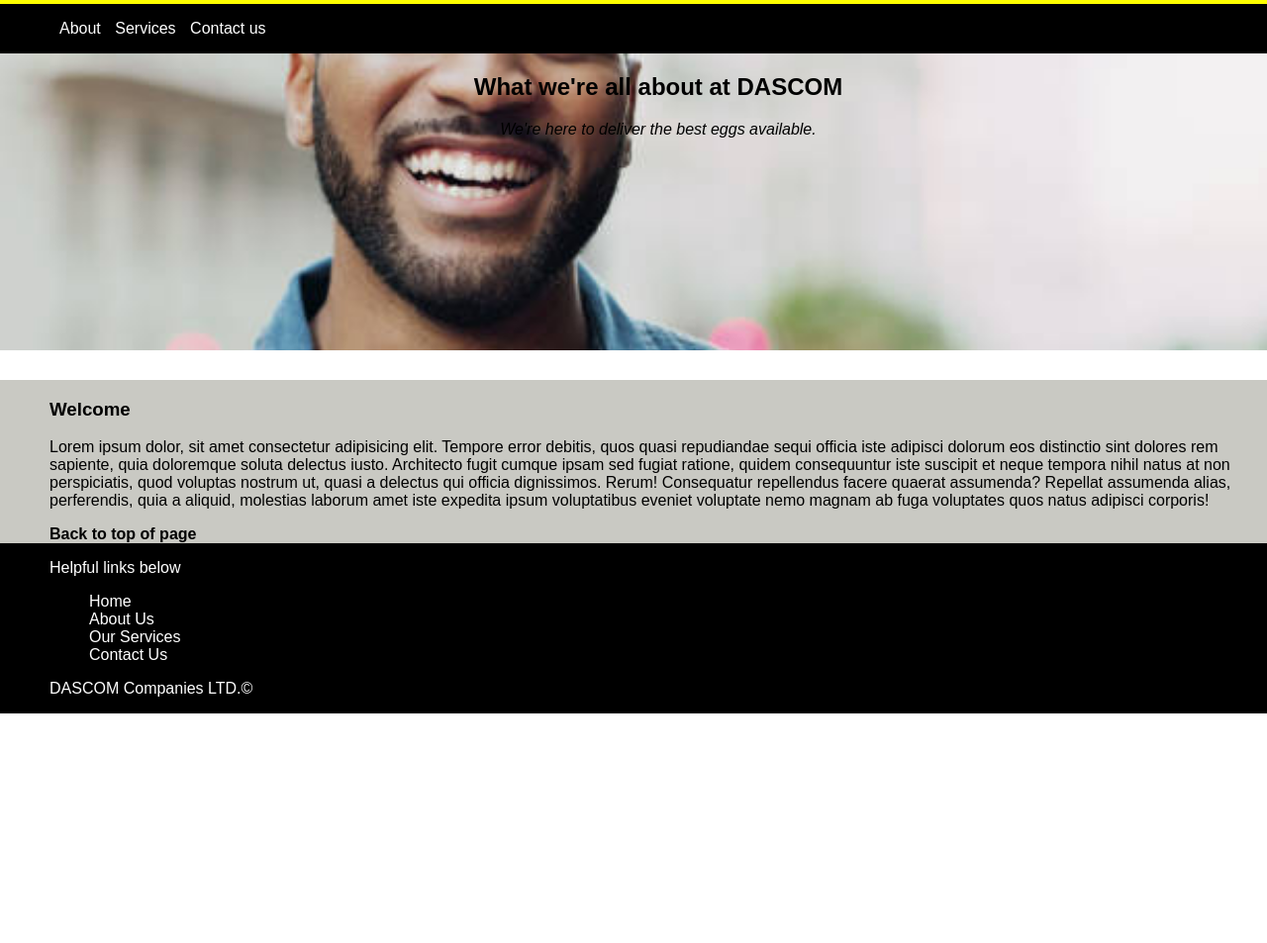
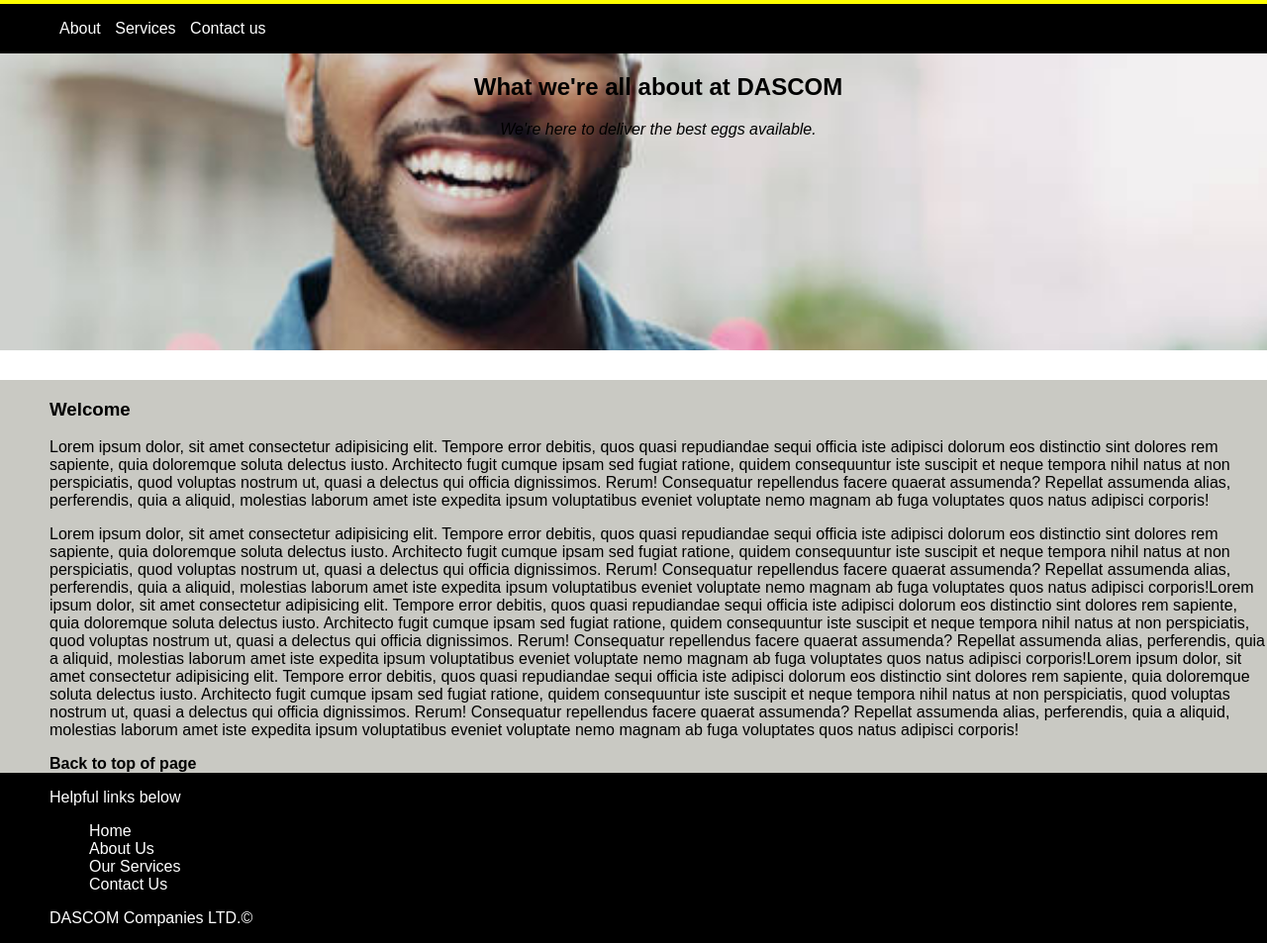
Before and after one commit to 49750/DASCOM, a plain HTML site: page index.html in a window 1280 px wide. Shown: the part 69-1022 px from the top of the page at 99% size. Before the commit the page ends 800 px from the top, so only its background shows below. Drawn offline with Linux system fonts and the light colour scheme.

Commit message:
Update index.html

```diff
--- a/index.html
+++ b/index.html
@@ -40,6 +40,34 @@
           molestias laborum amet iste expedita ipsum voluptatibus eveniet
           voluptate nemo magnam ab fuga voluptates quos natus adipisci corporis!
         </p>
+        <p>Lorem ipsum dolor, sit amet consectetur adipisicing elit. Tempore
+          error debitis, quos quasi repudiandae sequi officia iste adipisci
+          dolorum eos distinctio sint dolores rem sapiente, quia doloremque
+          soluta delectus iusto. Architecto fugit cumque ipsam sed fugiat
+          ratione, quidem consequuntur iste suscipit et neque tempora nihil
+          natus at non perspiciatis, quod voluptas nostrum ut, quasi a delectus
+          qui officia dignissimos. Rerum! Consequatur repellendus facere quaerat
+          assumenda? Repellat assumenda alias, perferendis, quia a aliquid,
+          molestias laborum amet iste expedita ipsum voluptatibus eveniet
+          voluptate nemo magnam ab fuga voluptates quos natus adipisci corporis!Lorem ipsum dolor, sit amet consectetur adipisicing elit. Tempore
+          error debitis, quos quasi repudiandae sequi officia iste adipisci
+          dolorum eos distinctio sint dolores rem sapiente, quia doloremque
+          soluta delectus iusto. Architecto fugit cumque ipsam sed fugiat
+          ratione, quidem consequuntur iste suscipit et neque tempora nihil
+          natus at non perspiciatis, quod voluptas nostrum ut, quasi a delectus
+          qui officia dignissimos. Rerum! Consequatur repellendus facere quaerat
+          assumenda? Repellat assumenda alias, perferendis, quia a aliquid,
+          molestias laborum amet iste expedita ipsum voluptatibus eveniet
+          voluptate nemo magnam ab fuga voluptates quos natus adipisci corporis!Lorem ipsum dolor, sit amet consectetur adipisicing elit. Tempore
+          error debitis, quos quasi repudiandae sequi officia iste adipisci
+          dolorum eos distinctio sint dolores rem sapiente, quia doloremque
+          soluta delectus iusto. Architecto fugit cumque ipsam sed fugiat
+          ratione, quidem consequuntur iste suscipit et neque tempora nihil
+          natus at non perspiciatis, quod voluptas nostrum ut, quasi a delectus
+          qui officia dignissimos. Rerum! Consequatur repellendus facere quaerat
+          assumenda? Repellat assumenda alias, perferendis, quia a aliquid,
+          molestias laborum amet iste expedita ipsum voluptatibus eveniet
+          voluptate nemo magnam ab fuga voluptates quos natus adipisci corporis!</p>
         <a href="#">Back to top of page</a>
       </div>
     </section>
```
